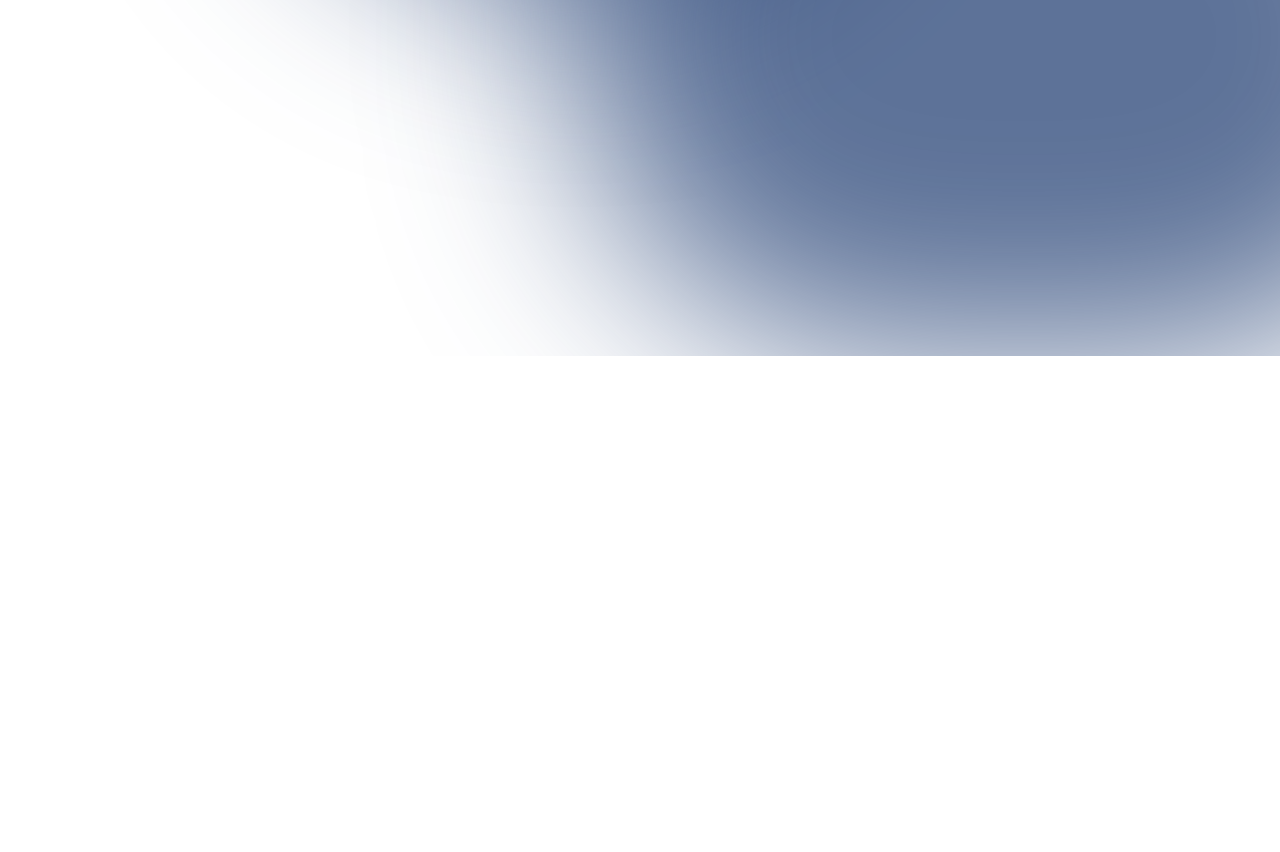
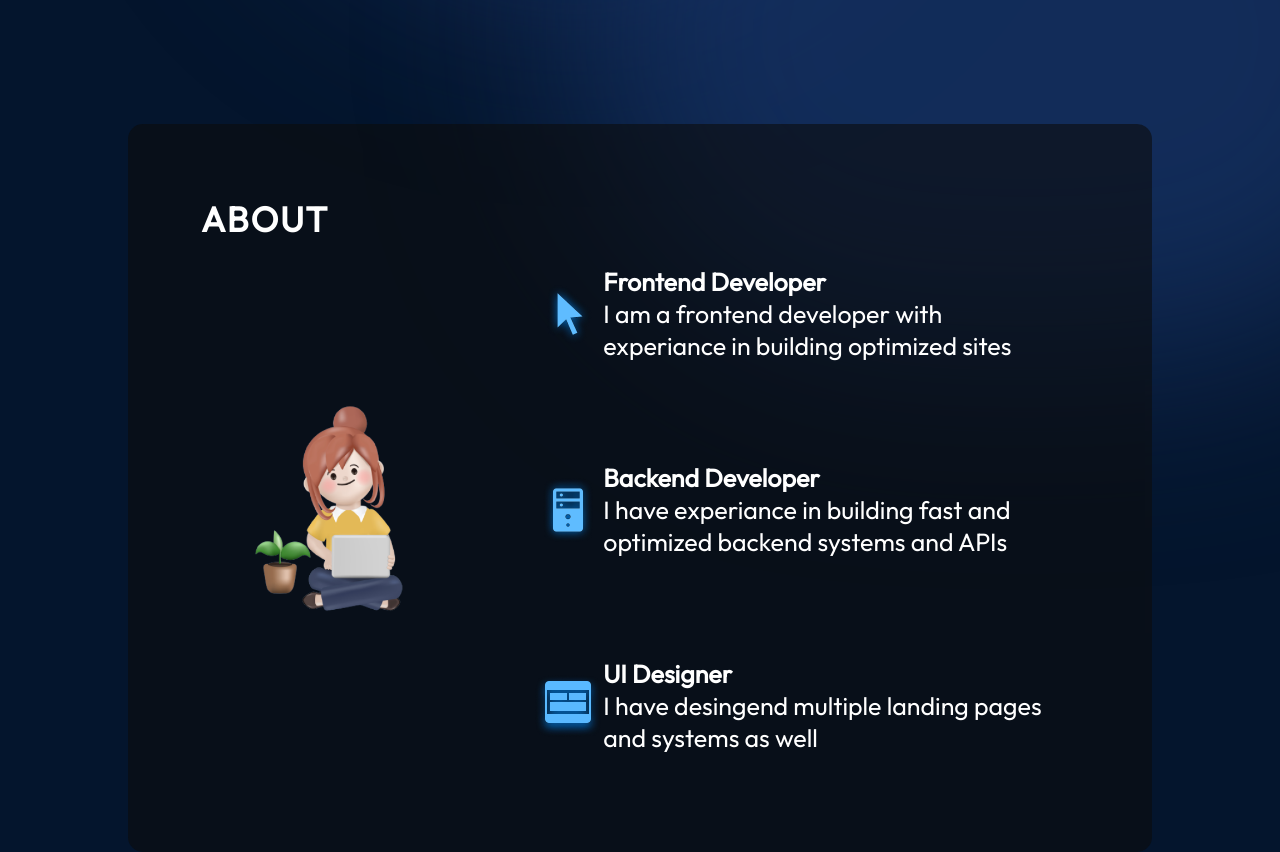
Before and after one commit to AnsariAhmedFrontEnd/react-portfolio, a React (Vite) app: page / in a window 1280 px wide. Shown: the part 680-1532 px from the top of the page. Before the commit the page ends 1036 px from the top, so only its background shows below. Built offline with nearby package versions, Linux system fonts and the light colour scheme.

Commit message:
About Section

```diff
--- a/src/App.jsx
+++ b/src/App.jsx
@@ -1,6 +1,7 @@
 import styles from './App.module.css'
 import  Hero  from './components/Hero/Hero'
-import Navbar from './components/Navbar/Navbar'
+import Navbar from './components/Navbar/Navbar';
+import About from './components/About/About';
 
 function App() {
 
@@ -10,6 +11,7 @@
     <div className={styles.App}>
       <Navbar />
       <Hero />
+      <About />
     </div>
   )
 }
--- /dev/null
+++ b/src/components/About/About.jsx
@@ -0,0 +1,48 @@
+import { getImageUrl } from "../../utils";
+import styles from "./About.module.css";
+
+const About = () => {
+  return (
+    <section className={styles.container} id="about">
+      <h2 className={styles.title}>About</h2>
+      <div className={styles.content}>
+        <img
+          src={getImageUrl("about/aboutImage.png")}
+          alt="me sitting with laptop"
+          className={styles.aboutImage}
+        />
+        <ul className={styles.aboutItems}>
+          <li className={styles.aboutItem}>
+            <img src={getImageUrl("about/cursorIcon.png")} alt="curson Icon" />
+            <div className={styles.aboutItemText}>
+              <h3>Frontend Developer</h3>
+              <p>
+                I am a frontend developer with experiance in building optimized
+                sites
+              </p>
+            </div>
+          </li>
+          <li className={styles.aboutItem}>
+            <img src={getImageUrl("about/serverIcon.png")} alt="Server Icon" />
+            <div className={styles.aboutItemText}>
+              <h3>Backend Developer</h3>
+              <p>
+                I have experiance in building fast and optimized backend systems
+                and APIs
+              </p>
+            </div>
+          </li>
+          <li className={styles.aboutItem}>
+            <img src={getImageUrl("about/uiIcon.png")} alt="Ui Icon" />
+            <div className={styles.aboutItemText}>
+              <h3>UI Designer</h3>
+              <p>I have desingend multiple landing pages and systems as well</p>
+            </div>
+          </li>
+        </ul>
+      </div>
+    </section>
+  );
+};
+
+export default About;
--- /dev/null
+++ b/src/components/About/About.module.css
@@ -0,0 +1,93 @@
+@import "../../vars.css";
+
+.container {
+  position: relative;
+  background-color: rgba(12, 12, 12, 0.6);
+  border-radius: 15px;
+  padding: 73px;
+  margin-top: 129px;
+  z-index: 1;
+  margin-left: 10%;
+  margin-right: 10%;
+}
+
+.title {
+  color: var(--color-text);
+  font-size: 35px;
+  font-weight: 700;
+  letter-spacing: 1.75px;
+  text-transform: uppercase;
+}
+
+.content {
+  display: flex;
+  flex-direction: row;
+  align-items: center;
+}
+
+.aboutImage {
+  width: 35%;
+}
+
+.aboutItems {
+  color: var(--color-text);
+  display: flex;
+  flex-direction: column;
+  gap: 50px;
+}
+
+.aboutItem {
+  display: flex;
+  flex-direction: row;
+  align-items: center;
+  border-radius: 20px;
+  list-style: none;
+  padding: 25px;
+  background-image: linear-gradient(
+    90deg,
+    rgba(165, 215, 232, 0.42) 0%,
+    rgba(255, 255, 255, 0) 100%
+  );
+  background-size: 0 100%;
+  background-repeat: no-repeat;
+  transition: 0.4s;
+}
+
+.aboutItem:hover {
+    background-size: 100% 100%;
+}
+
+.aboutItem h3 {
+    font-size: 25px;
+    font-weight: 600;
+}
+
+.aboutItem p {
+    font-size: 25px;
+}
+
+
+@media screen and (max-width: 830px) {
+    .container {
+        background-color: transparent;
+        padding-left: 0;
+        padding-right: 0;
+    }
+
+    .content {
+        flex-direction: column;
+    }
+
+    .aboutImage {
+        display: none;
+    }
+
+    .aboutItems {
+        margin-top: 29px;
+    }
+
+    .aboutItem {
+        padding-left: 0;
+        padding-right: 0;
+    }
+}
--- a/src/index.css
+++ b/src/index.css
@@ -4,3 +4,7 @@
   padding: 0;
   font-family: "Outfit", Arial, Helvetica, sans-serif;
 }
+
+html {
+  scroll-behavior: smooth;
+}
```
